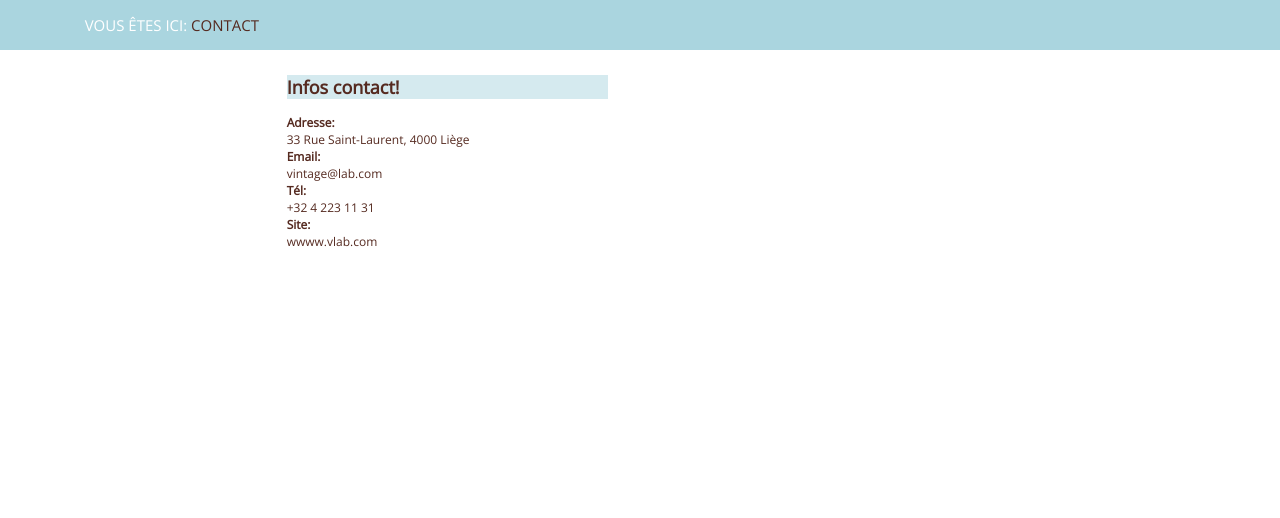
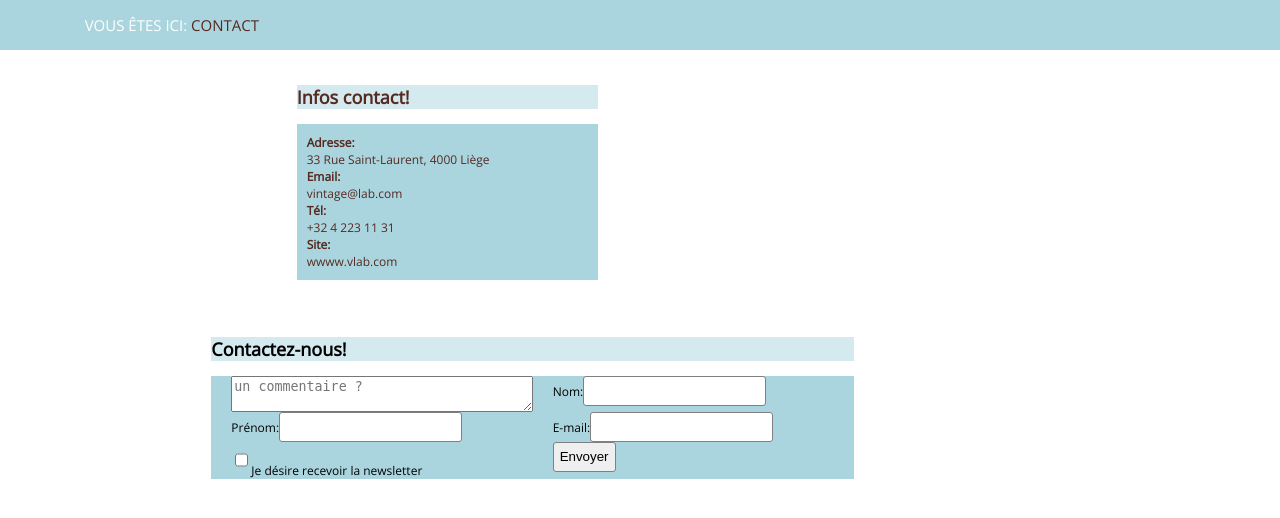
Before and after one commit to thisejf/ProjetMiniSite2018, a PHP site: page /contact.php in a window 1280 px wide. Shown: the part 130-648 px from the top of the page. Run offline with PHP 8.4, Linux system fonts and the light colour scheme.

Commit message:
add form on contact page

```diff
--- a/contact.php
+++ b/contact.php
@@ -19,11 +19,21 @@
 
 		</section>
 		<section class="container-mobile-1-tablette-desktop-12-tab-12-big-12">
-			<div class="-tab-12-big-4">
+			<div class="description -tab-12-big-4">
 				<h2 class="lightgreen">Infos contact!</h2>
-				<p><strong>Adresse:</strong><br>33 Rue Saint-Laurent, 4000 Liège<br><strong>Email:</strong><br>vintage@lab.com<br><strong>Tél:</strong><br>+32 4 223 11 31<br><strong>Site:</strong><br><a href="index.php" title="le site Vintage Lab">wwww.vlab.com</a></p>
+				<p class="green description"><strong>Adresse:</strong><br>33 Rue Saint-Laurent, 4000 Liège<br><strong>Email:</strong><br>vintage@lab.com<br><strong>Tél:</strong><br>+32 4 223 11 31<br><strong>Site:</strong><br><a href="index.php" title="le site Vintage Lab">wwww.vlab.com</a></p>
 			</div>
-			<div class="-tab-12-big-8">
+			<div class="description -tab-12-big-8">
+				<h2 class="lightgreen">Contactez-nous!</h2>
+				<form name="contact" action="#" method="POST" class="container-mobile-1-tablette-desktop-12 green">
+					<textarea placeholder="un commentaire ?" class="-tab-12-big-6"></textarea>
+					<label class="-tab-12-big-6" for="nom">Nom:<input type="text" name="nom" id="nom" value=""></label>
+					<label class="-tab-12-big-6" for="prenom">Prénom:<input type="text" name="prenom" id="prenom" value=""></label>
+					<label class="-tab-12-big-6" for="email">E-mail:<input type="text" name="email" id="email" value=""></label>
+					<label class="-tab-12-big-6" for="news"><input type="checkbox" name="news" id="news" value="">Je désire recevoir la newsletter</label>
+					<input type="submit" name="send" value="Envoyer">
+				</form>
+
 
 			</div>
 		</section>
--- a/css/main.css
+++ b/css/main.css
@@ -140,12 +140,16 @@ section > *{
 	max-width: 100%;
 }
 
-.descrition{
+.description{
 	padding: 1rem;
 }
 
 .descrition .green{
 	width: 50%;
+}
+
+.descrition h2 p{
+	margin: 0;
 }
 
 .clearfix{
--- a/detailBombay.php
+++ b/detailBombay.php
@@ -26,7 +26,7 @@
 
 					<img src="content/small-CHR-59-04.jpg" alt="Chaise Bombay small picture">
 		</section>
-		<section class="container-mobile-1-tablette-desktop-12-tab-12-big-6 descrition">
+		<section class="container-mobile-1-tablette-desktop-12-tab-12-big-6 description">
 			<div class="-tab-12-big-12">
 				<h2>Bombay :</h2>
 				<h3>Chaise de bar industrielle en cuir marron</h3>
--- a/detailKimaAcier.php
+++ b/detailKimaAcier.php
@@ -26,7 +26,7 @@
 
 					<img src="content/no_pict.jpg" alt="Chaise Bombay small picture">
 		</section>
-		<section class="container-mobile-1-tablette-desktop-12-tab-12-big-6 descrition">
+		<section class="container-mobile-1-tablette-desktop-12-tab-12-big-6 description">
 			<div class="-tab-12-big-12">
 				<h2>Kima Acier :</h2>
 				<h3>Chaise design en acier</h3>
--- a/menu.php
+++ b/menu.php
@@ -1,6 +1,6 @@
 <header class="container-mobile-1-tablette-desktop-12-tab-12-big-12">
 		<a href="index.html" class="logo -tab-6-big-6"><img src="content/logo.png" alt="logo"></a>
-		<form action="#" method="POST" class="form container-tab-6-big-6">
+		<form name="search" action="#" method="POST" class="form container-tab-6-big-6">
 			<div>
 				<input type="search" name="search" value="" placeholder="Que recherchez-vous?" class="search" />
 				<input type="submit" name="send" value="OK" class="green ok" />
```
